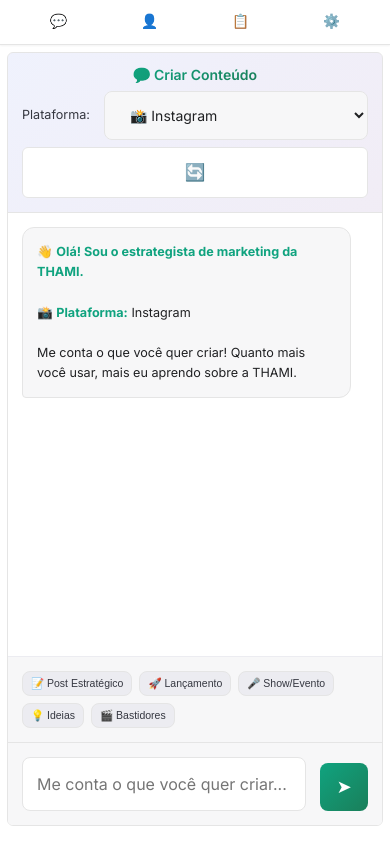
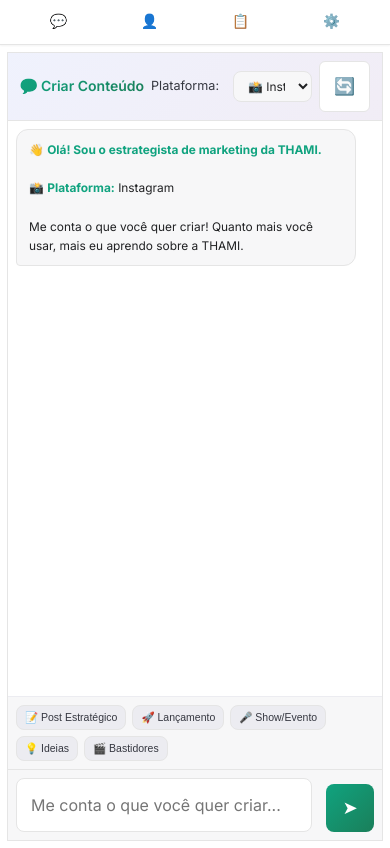
Before and after one commit to jonathasgoulart/MKT-THAMI, a website: page index.html in a window 390 px wide. Shown: the part 39-887 px from the top of the page. Drawn offline with Linux system fonts and the light colour scheme; a script that the page names is missing.

Commit message:
Layout mobile compacto

```diff
--- a/styles.css
+++ b/styles.css
@@ -1560,62 +1560,78 @@
 
     /* Chat Dashboard Mobile */
     .chat-dashboard {
-        height: calc(100vh - 70px);
-        border-radius: var(--radius-sm);
+        height: calc(100vh - 55px);
+        border-radius: 0;
     }
 
     .platform-selector {
-        flex-direction: column;
-        align-items: stretch;
+        flex-direction: row;
+        align-items: center;
         gap: var(--spacing-xs);
-        padding: var(--spacing-sm);
+        padding: 8px 12px;
     }
 
     .platform-header {
-        flex-direction: column;
+        flex-direction: row;
+        align-items: center;
         gap: var(--spacing-xs);
     }
 
     .platform-header h2 {
-        font-size: 1.1rem;
+        font-size: 0.9rem;
+        margin: 0;
+    }
+
+    /* Hide the refresh/image button on mobile */
+    .platform-selector .btn-icon,
+    .platform-selector button[title*="refresh"],
+    .platform-selector button[title*="Refresh"],
+    .refresh-btn,
+    #refresh-context-btn {
+        display: none !important;
     }
 
     .platform-dropdown {
-        width: 100%;
+        flex: 1;
     }
 
     .platform-dropdown select {
         width: 100%;
         min-width: auto;
-    }
-
-    /* Chat Messages Mobile */
+        padding: 6px 10px;
+        font-size: 0.85rem;
+    }
+
+    /* Chat Messages Mobile - more compact */
     .chat-messages {
-        padding: var(--spacing-sm);
+        padding: 8px;
+        flex: 1;
+        min-height: 0;
     }
 
     .chat-message {
         max-width: 95%;
-        padding: var(--spacing-sm);
-        font-size: 0.9rem;
-    }
-
-    /* Quick Actions Mobile */
+        padding: 10px 12px;
+        font-size: 0.85rem;
+        margin-bottom: 8px;
+    }
+
+    /* Quick Actions Mobile - more compact */
     .chat-quick-actions {
-        padding: var(--spacing-sm);
-        gap: var(--spacing-xs);
+        padding: 8px;
+        gap: 6px;
         flex-wrap: wrap;
     }
 
     .quick-action-btn {
-        padding: 6px 10px;
-        font-size: 0.8rem;
+        padding: 5px 8px;
+        font-size: 0.75rem;
         flex: 0 0 auto;
     }
 
-    /* Chat Input Mobile */
+    /* Chat Input Mobile - always visible */
     .chat-input-container {
-        padding: var(--spacing-sm);
+        padding: 8px;
     }
 
     .chat-input-wrapper textarea {
```
Also changed, not shown: 1 other file.
